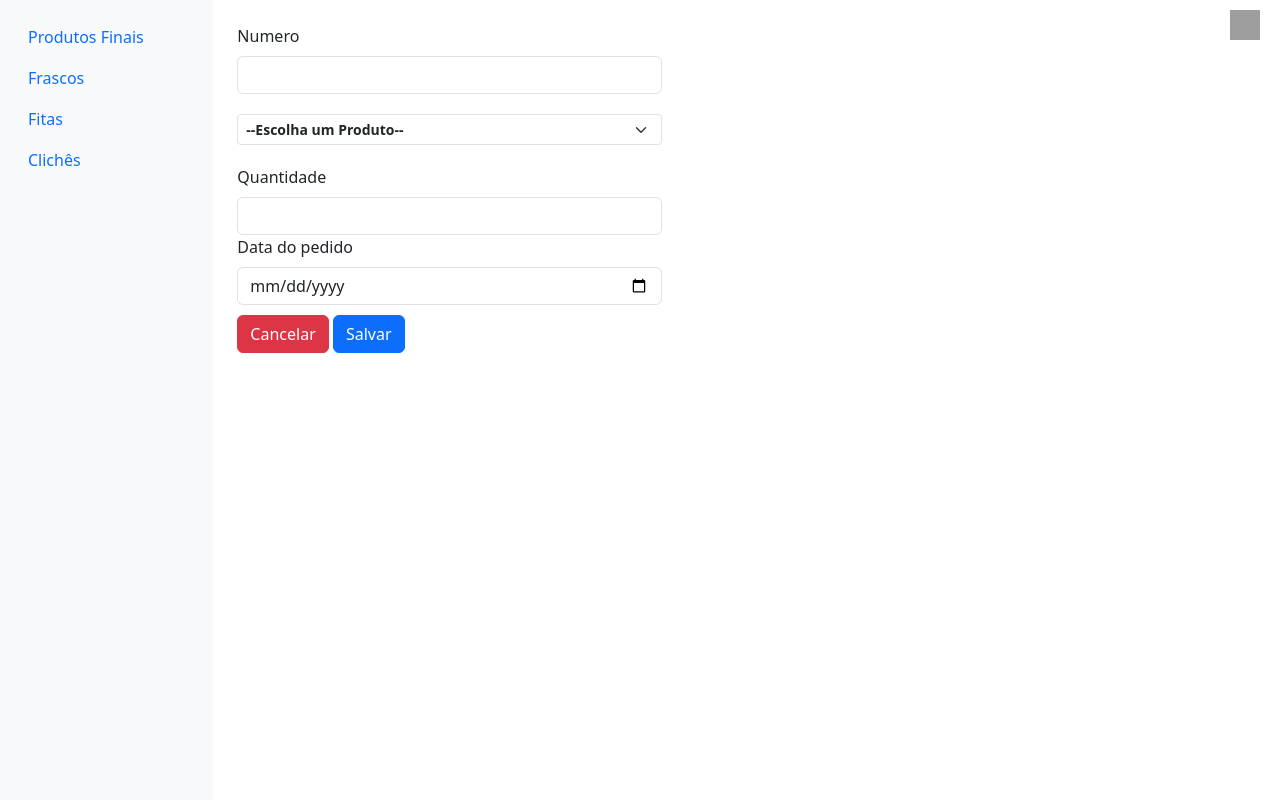
After one commit to gabriel-lacerdaa/ProjetoRacional, a Flask app: page /pedidos/novo in a window 1280 px wide. The commit adds this page. Run offline with Flask 3, Linux system fonts and the light colour scheme; some libraries are stand-ins or nearby versions; grey boxes are pictures that could not be loaded.

Commit message:
FEAT: ajustes pedidos

```diff
--- a/app.py
+++ b/app.py
@@ -10,6 +10,7 @@ from funcionarios.funcionarios import funcionarios_blueprint
 from fitas.fitas import fitas_blueprint
 from folha_de_ponto.folha_de_ponto import folha_de_ponto_blueprint
 from configuracoes.configuracoes import configuracoes_blueprint
+from pedidos.pedidos import pedidos_blueprint
 from extensions import db
 
 app = Flask(__name__)
@@ -26,6 +27,7 @@ app.register_blueprint(cliches_blueprint)
 app.register_blueprint(funcionarios_blueprint)
 app.register_blueprint(folha_de_ponto_blueprint)
 app.register_blueprint(configuracoes_blueprint)
+app.register_blueprint(pedidos_blueprint)
 
 if __name__ == "__main__":
     app.run(debug=True)
--- a/helpers.py
+++ b/helpers.py
@@ -1,5 +1,5 @@
 from flask_wtf import FlaskForm
-from wtforms import StringField, validators, SubmitField, FloatField, SelectField, PasswordField, BooleanField, IntegerField, MonthField
+from wtforms import StringField, validators, SubmitField, FloatField, SelectField, PasswordField, BooleanField, IntegerField, MonthField, DateField
 
 
 class FormularioLogin(FlaskForm):
@@ -59,3 +59,11 @@ class FormularioConfiguracao(FlaskForm):
     descricao = StringField('Descrição',  [validators.DataRequired(), validators.Length(min=8, max=255)], render_kw={'autocomplete': 'off'})
     valor_salario_dia = FloatField('Valor salario diário', [validators.DataRequired(), validators.NumberRange(min=50, max=150)], render_kw={'autocomplete': 'off'})
     salvar = SubmitField('Salvar')
+
+
+class FormularioPedido(FlaskForm):
+    numero = IntegerField('Numero', [validators.DataRequired()], render_kw={'autocomplete': 'off'})
+    id_produto = SelectField('Produto', [validators.DataRequired()], coerce=int)
+    quantidade = IntegerField('Quantidade', [validators.DataRequired()], render_kw={'autocomplete': 'off'})
+    data_pedido = DateField('Data do pedido', [validators.DataRequired()])
+    salvar = SubmitField('Salvar')
--- /dev/null
+++ b/pedidos/pedidos.py
@@ -0,0 +1,22 @@
+from flask import Blueprint, request, url_for, redirect, render_template
+from models.model import Pedidos, Produtos
+from extensions import db
+from helpers import FormularioPedido
+from utils import montarListaDeProdutos
+
+pedidos_blueprint = Blueprint('pedidos', __name__, template_folder='templates')
+
+@pedidos_blueprint.route('/pedidos')
+def allOrders():
+    pedidos = db.session.query(Pedidos.id, Pedidos.numero,\
+                               Produtos.nome, Pedidos.quantidade, Pedidos.data_do_pedido) \
+                                .join(Produtos).all()
+    print(pedidos)
+    return render_template('pedidos.html', pedidos=pedidos, erro=request.args.get('erro'))
+
+
+@pedidos_blueprint.route('/pedidos/novo')
+def newOrder():
+    form = FormularioPedido()
+    form.id_produto.choices = montarListaDeProdutos()
+    return render_template('novo_pedido.html', form=form)
--- /dev/null
+++ b/pedidos/templates/novo_pedido.html
@@ -0,0 +1,41 @@
+{% extends 'template_principal.html' %}
+
+{% block conteudo %}
+
+<div class="conteiner">
+    <form action="#" method="post">
+        {{ form.csrf_token() }}
+        <div class="form-group">
+            <div class="col-md-5">
+                {{ form.numero.label(class="form-label") }}
+                {{ form.numero(class="form-control") }}
+            </div>
+        </div>
+        <div class="form-group">
+            <div class="col-md-5">
+                <!-- {{ form.id_produto.label(class="form-label") }}
+                {{ form.id_produto(class="form-select-sm") }}    -->
+
+                {{ form.id_produto(class="form-select form-select-sm", style="font-weight: bold;") }}
+            </div>
+        </div>
+        <div class="form-group">
+            <div class="col-md-5">
+                {{ form.quantidade.label(class="form-label") }}
+                {{ form.quantidade(class="form-control") }}
+            </div>
+        </div>
+        <div class="form-group">
+            <div class="col-md-5">
+                {{ form.data_pedido.label(class="form-label") }}
+                {{ form.data_pedido(class="form-control") }}
+            </div>
+        </div>
+        <div style="margin-top: 10px;">
+            <a href="{{ url_for('pedidos.allOrders') }}" type="button" class="btn btn-danger">Cancelar</a>
+            {{ form.salvar(class="btn btn-primary") }}
+        </div>
+    </form>
+</div>
+
+{% endblock %}
--- a/templates/template_principal.html
+++ b/templates/template_principal.html
@@ -116,7 +116,7 @@
             {% endif %}
 
             <!-- <li class="nav-item">
-              <a class="nav-link" href="#">
+              <a class="nav-link" href="{{ url_for('pedidos.allOrders') }}">
                 <span data-feather="shopping-cart" class="align-text-bottom"></span>
                 Pedidos
               </a>
--- a/utils.py
+++ b/utils.py
@@ -44,6 +44,14 @@ def montarListaDeFuncionarios():
         listaFuncionarios.append((funcionario.id, f'{funcionario.nome} / {funcionario.CPF}'))
     return listaFuncionarios
 
+
+def montarListaDeProdutos():
+    produtos = Produtos.query.order_by(Produtos.id).all()
+    lista_produtos = [(0, '--Escolha um Produto--')]
+    for p in produtos:
+        lista_produtos.append((p.id, f'{p.nome} / {p.codigo}' ))
+    return lista_produtos
+
 def verificarDependentesFrasco(frasco_id):
     produtos = Produtos.query.filter_by(frasco_id=frasco_id).first()
     if produtos:
```
Also changed, not shown: criar_banco.py (+10 -0 lines), models/model.py (+11 -1 lines), pedidos/templates/pedidos.html (added, +34 -0 lines), pedidos/__init__.py (added).
